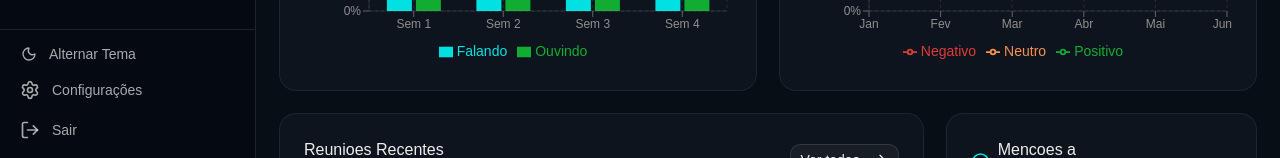
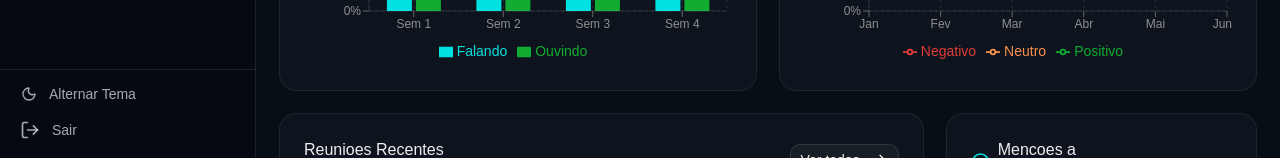
Before and after one commit to Gsn00/totvs-nexo-frontend, a React (Vite) app: page /dashboard in a window 1280 px wide. Shown: the part 642-800 px from the top of the page. Built offline with nearby package versions, Linux system fonts and the light colour scheme; sample sign-in values are in the browser's storage.

Commit message:
style: remove configuration page on sidebar

```diff
--- a/src/components/dashboard/Sidebar.jsx
+++ b/src/components/dashboard/Sidebar.jsx
@@ -103,21 +103,6 @@ export default function Sidebar() {
 
           <Tooltip>
             <TooltipTrigger asChild>
-              <Link
-                to="/settings"
-                className="flex items-center gap-3 rounded-lg px-3 py-2.5 text-sm font-medium text-sidebar-foreground/70 transition-all duration-200 hover:bg-sidebar-accent hover:text-sidebar-foreground"
-              >
-                <Settings className="h-5 w-5 shrink-0" />
-                <span className="hidden lg:block">Configurações</span>
-              </Link>
-            </TooltipTrigger>
-            <TooltipContent side="right" className="lg:hidden">
-              Configurações
-            </TooltipContent>
-          </Tooltip>
-
-          <Tooltip>
-            <TooltipTrigger asChild>
               <button
                 onClick={() => {
                   localStorage.removeItem("token");
```
